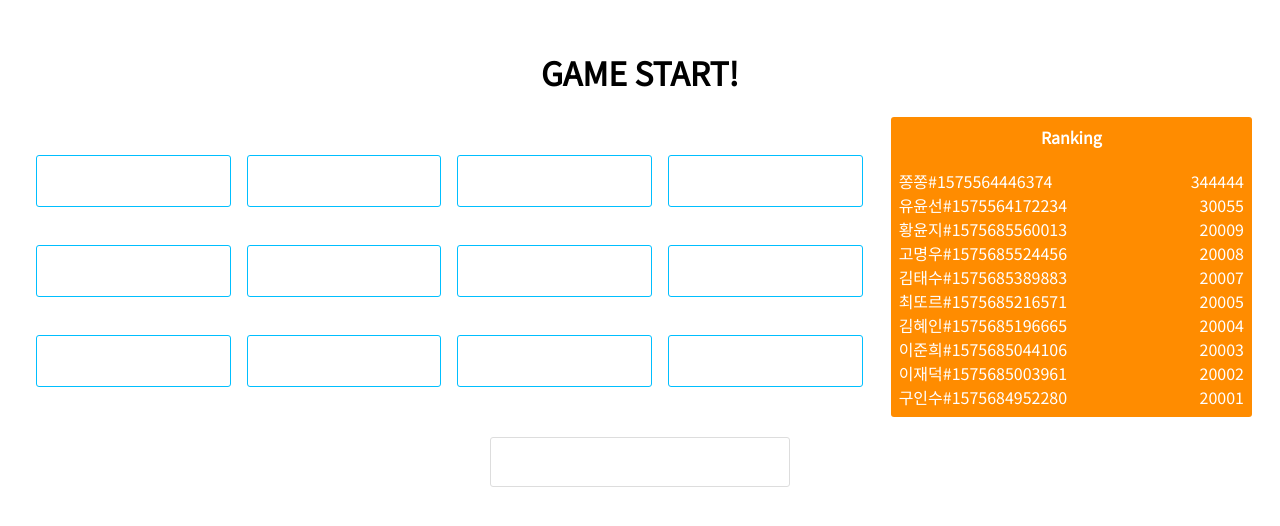
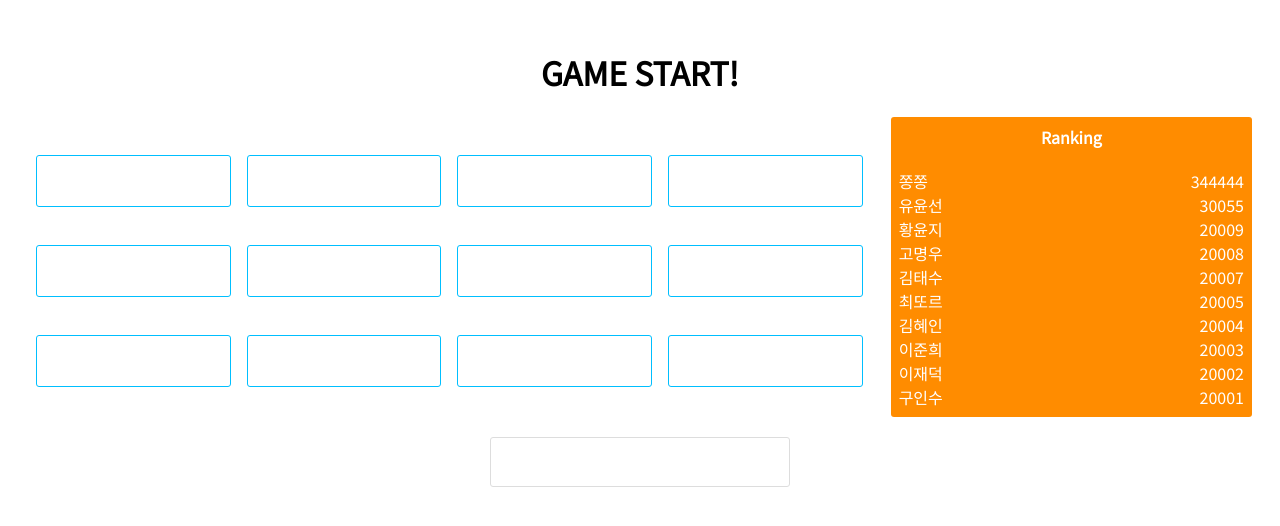
Before and after one commit to yusop795/typingPractice, a React (Create React App) app: page /start in a window 1280 px wide. Shown: the top 526 px of the page. Built offline with nearby package versions, Linux system fonts and the light colour scheme; a web font is replaced by a local one.

Commit message:
score추가, 랭킹에 나타나는 이름 뒤 숫자 제거

```diff
--- a/src/components/ranking/Ranking.jsx
+++ b/src/components/ranking/Ranking.jsx
@@ -8,9 +8,10 @@ function Ranking(ranking) {
       <strong>Ranking</strong>
       <ul className="rank_list">
         {ranking.rankers.map((v, i) => {
+          const div = v.name.indexOf('#');
           return (
             <li key={i}>
-              <div className="ranker_name">{v.name}</div>
+              <div className="ranker_name">{v.name.substr(0,div)}</div>
               <div className="ranker_point">{v.point}</div>
             </li>
           );
--- a/src/components/textbox/Textbox.jsx
+++ b/src/components/textbox/Textbox.jsx
@@ -3,21 +3,24 @@ import { connect } from "react-redux";
 import "./textbox.scss";
 import * as _ from "lodash";
 
+let score = 0;
 class Textbox extends React.Component {
   constructor() {
     super();
     this.state = {
-      input_value: ""
+      input_value: "",
+      score
     };
   }
   keyPressEnter = event => {
-    console.log("event", event.key);
     const wordArray = this.props.on_word;
     const inputWord = this.state.input_value;
     if (event.key === "Enter") {
       const isHere = _.find(wordArray, { word: inputWord });
       if (isHere) {
-        console.log("ddd", isHere);
+        console.log("정답!!!", isHere);
+        score = score + isHere.word.length;
+        console.log('현재 스코어 : ', score);
         this.props.actionReducerCall({
           type: "CLEAR_WORD",
           action: "TEST_INIT",
@@ -26,14 +29,18 @@ class Textbox extends React.Component {
         });
         return this.resetTextBox();
       } else {
-        console.log("틀림~~");
+        score -= 1;
+        console.log("틀림!!!");
+        console.log('현재 스코어 : ', score);
+        return this.resetTextBox();
       }
     }
     /*saga로 구현*/
   };
   resetTextBox() {
     this.setState({
-      input_value: ""
+      input_value: "",
+      score
     });
   }
   changeOnInput = e => {
```
